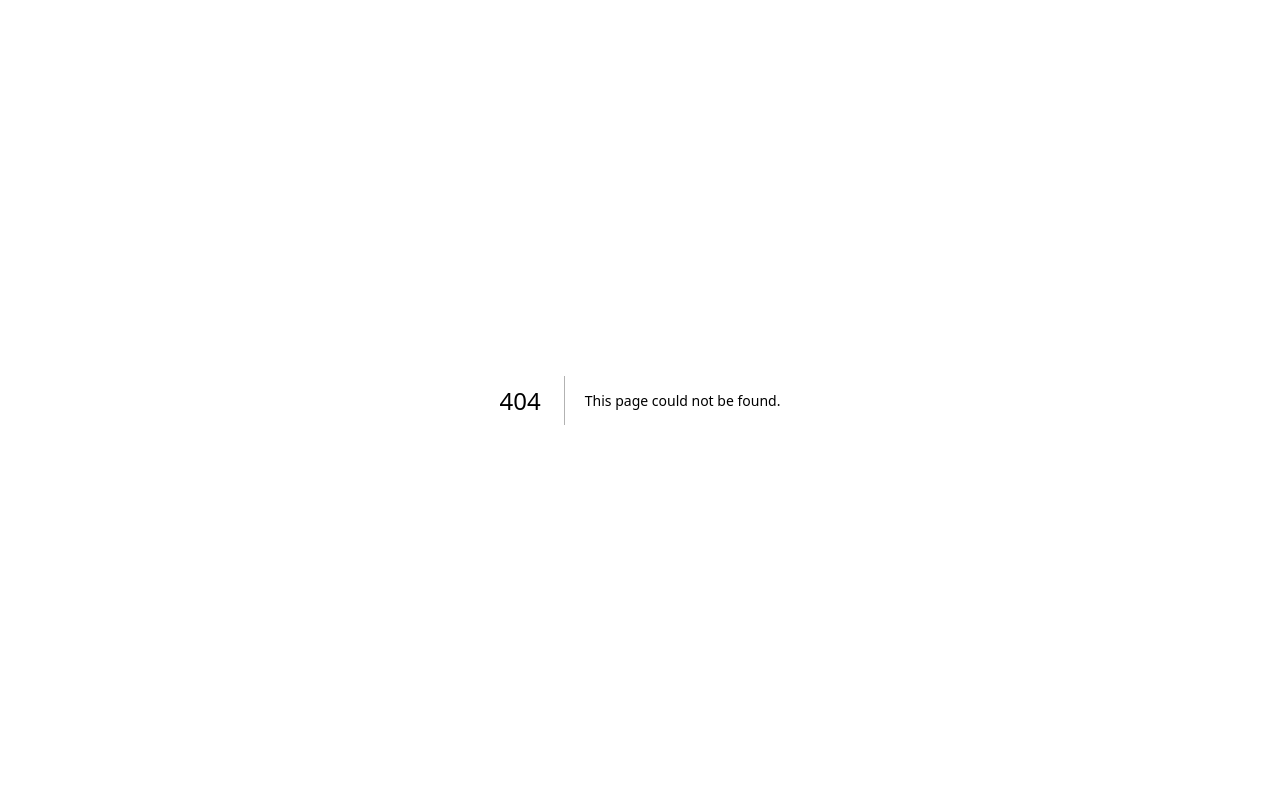
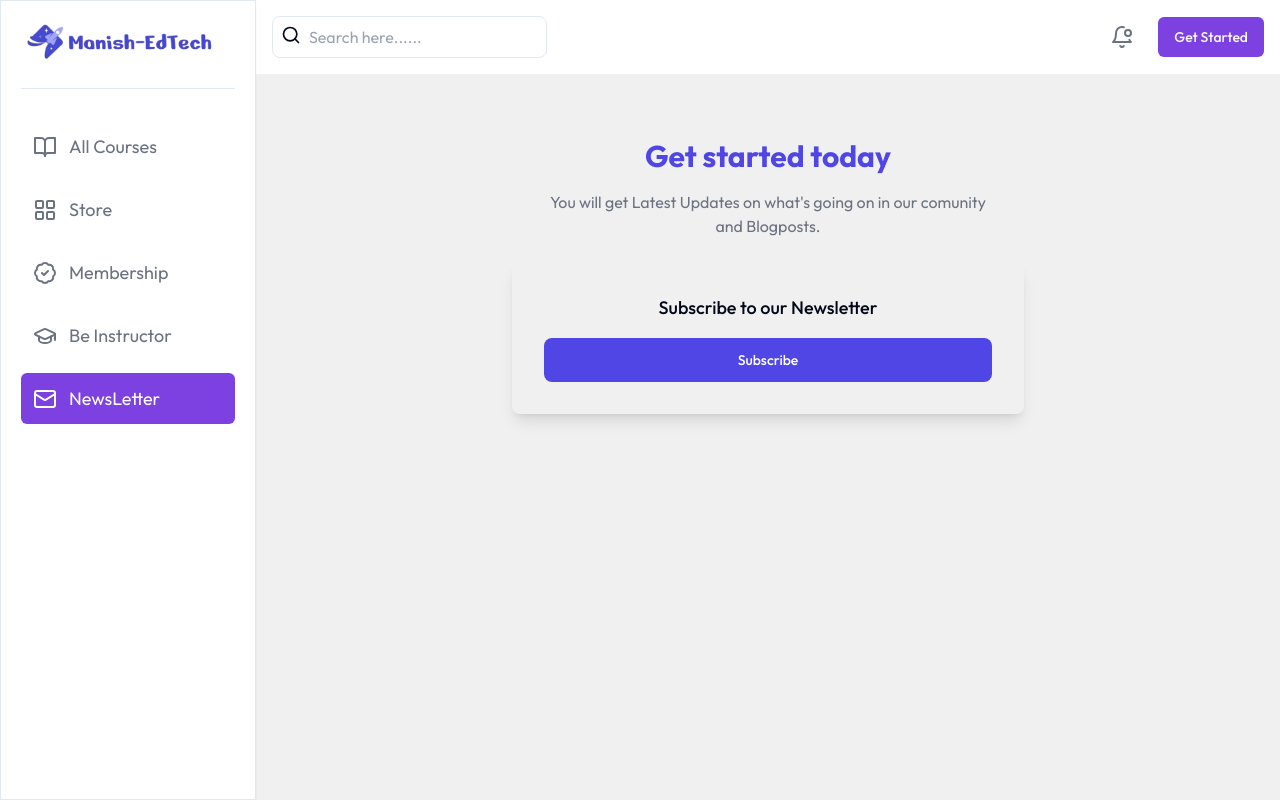
Before and after one commit to Manish-Syal123/E-Learning-Portal, a Next.js app: page /newsletter in a window 1280 px wide. Before the commit this address had no page. Built offline with nearby package versions, Linux system fonts and the light colour scheme; no server answers.

Commit message:
Created Newsletter page and updated userInfo whether he has subscribed to newsLetter or Not.

```diff
--- /dev/null
+++ b/src/app/(router)/newsletter/page.jsx
@@ -0,0 +1,59 @@
+"use client";
+import GlobalApi from "@/app/_utils/GlobalApi";
+import { useUser } from "@clerk/nextjs";
+import React, { useState } from "react";
+import { toast } from "sonner";
+
+const NewsLetter = () => {
+  const [checkClick, setCheckClick] = useState(false);
+  const { user } = useUser();
+
+  const addUserInfo = (event) => {
+    event.preventDefault();
+
+    try {
+      GlobalApi.SubscribeToNewsletter(
+        user?.primaryEmailAddress?.emailAddress,
+        user?.firstName + user?.lastName
+      ).then((resp) => {
+        console.log(resp);
+        setCheckClick(true);
+        toast("Thanks for Subscribing to Our NewsLetter");
+      });
+    } catch (error) {
+      console.log("Error while adding UserInfo : ", error);
+    }
+  };
+  return (
+    <div className="mx-auto max-w-screen-xl px-4 py-16 sm:px-6 lg:px-8">
+      <div className="mx-auto max-w-lg">
+        <h1 className="text-center text-2xl font-bold text-indigo-600 sm:text-3xl">
+          Get started today
+        </h1>
+
+        <p className="mx-auto mt-4 max-w-md text-center text-gray-500">
+          You will get Latest Updates on what's going on in our comunity and
+          Blogposts.
+        </p>
+
+        <form
+          onSubmit={addUserInfo}
+          className="mb-0 mt-6 space-y-4 rounded-lg p-4 shadow-lg sm:p-6 lg:p-8"
+        >
+          <p className="text-center text-lg font-medium">
+            Subscribe to our Newsletter
+          </p>
+          <button
+            disabled={checkClick}
+            type="submit"
+            className="block w-full rounded-lg bg-indigo-600 px-5 py-3 text-sm font-medium text-white"
+          >
+            {checkClick ? "Thanks for Subscribing" : "Subscribe"}
+          </button>
+        </form>
+      </div>
+    </div>
+  );
+};
+
+export default NewsLetter;
--- a/src/app/_utils/GlobalApi.js
+++ b/src/app/_utils/GlobalApi.js
@@ -306,6 +306,28 @@ const checkForMembership = async (email) => {
   const result = await request(MASTER_URL, query);
   return result;
 };
+
+const SubscribeToNewsletter = async (email, firstName) => {
+  const query =
+    gql`
+  mutation MyMutation {
+  createUserInfo(data: {email: "` +
+    email +
+    `", name: "` +
+    firstName +
+    `", hasSuscribedToNewsLetter: true}) {
+    id
+    email
+  }
+  publishManyUserInfos(to: PUBLISHED) {
+    count
+  }
+}
+`;
+  const result = await request(MASTER_URL, query);
+  return result;
+};
+
 export default {
   getAllCourseList,
   getSideBanner,
@@ -317,4 +339,5 @@ export default {
   getUserAllEnrolledCourseList,
   addNewMember,
   checkForMembership,
+  SubscribeToNewsletter,
 };
```
